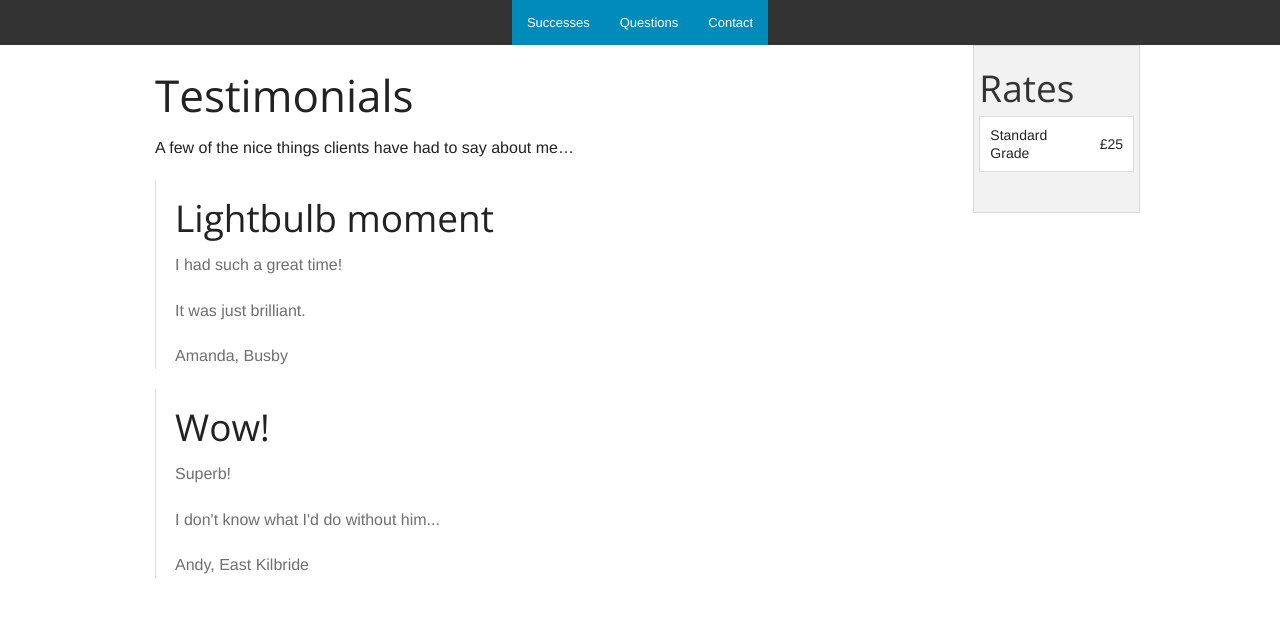
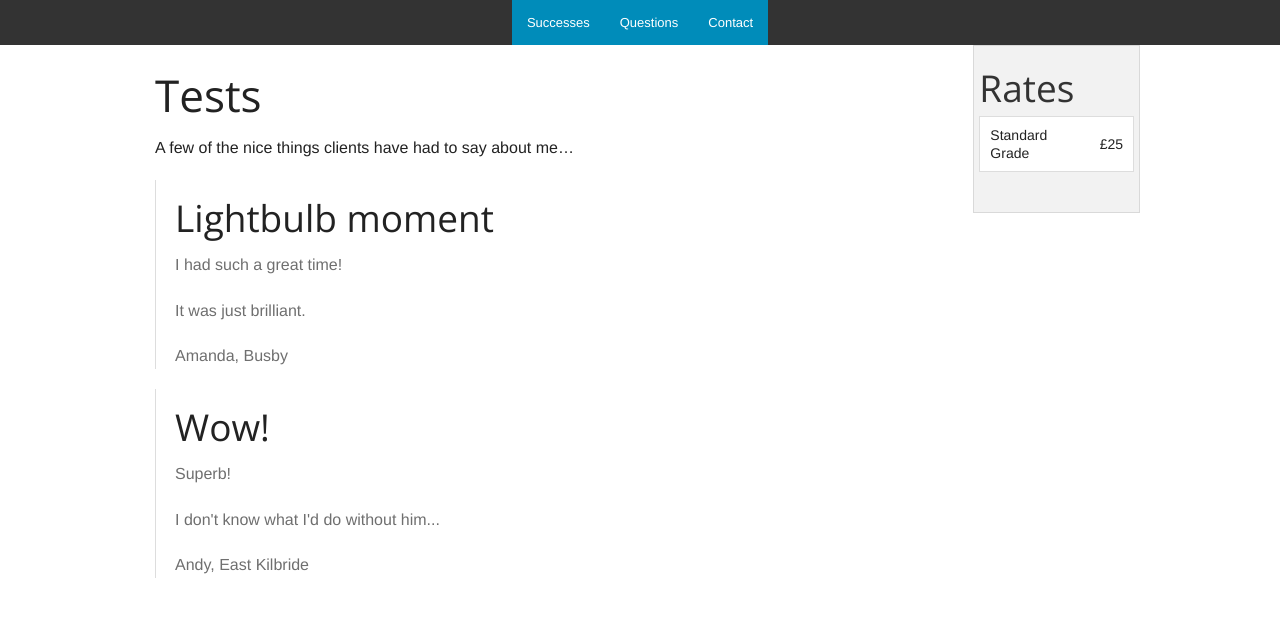
Before and after one commit to johngallagher/jgtutoring, a Jekyll site: the page built from successes/index.md, in a window 1280 px wide. Shown: the top 617 px of the page. Built offline with Jekyll 4.4.1, drawn with Linux system fonts in a browser that asks for light colours.

Commit message:
Updated index.md

```diff
--- a/successes/index.md
+++ b/successes/index.md
@@ -3,6 +3,6 @@ layout: testimonials
 published: true
 ---
 
-# Testimonials
+# Tests
 
 A few of the nice things clients have had to say about me...
```
